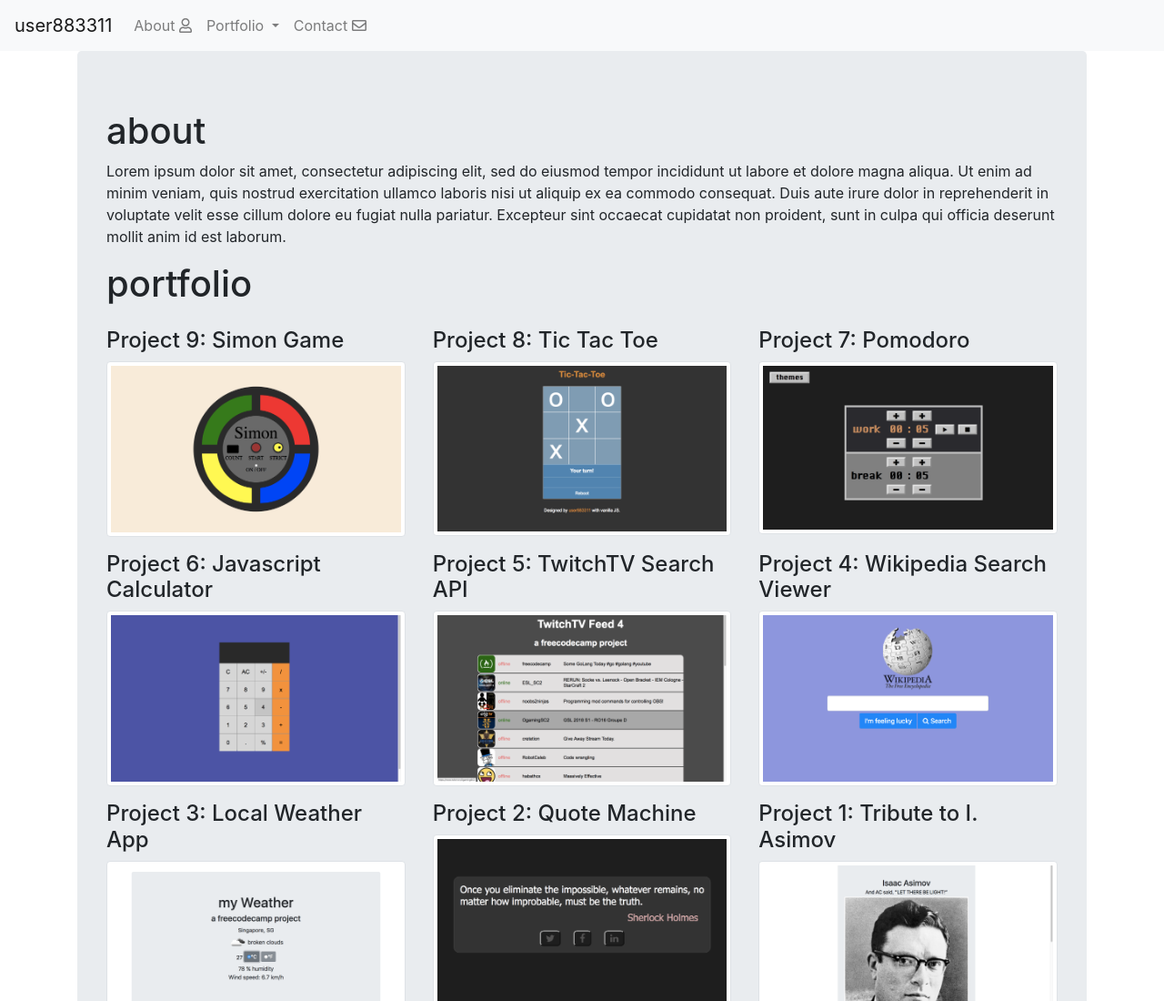
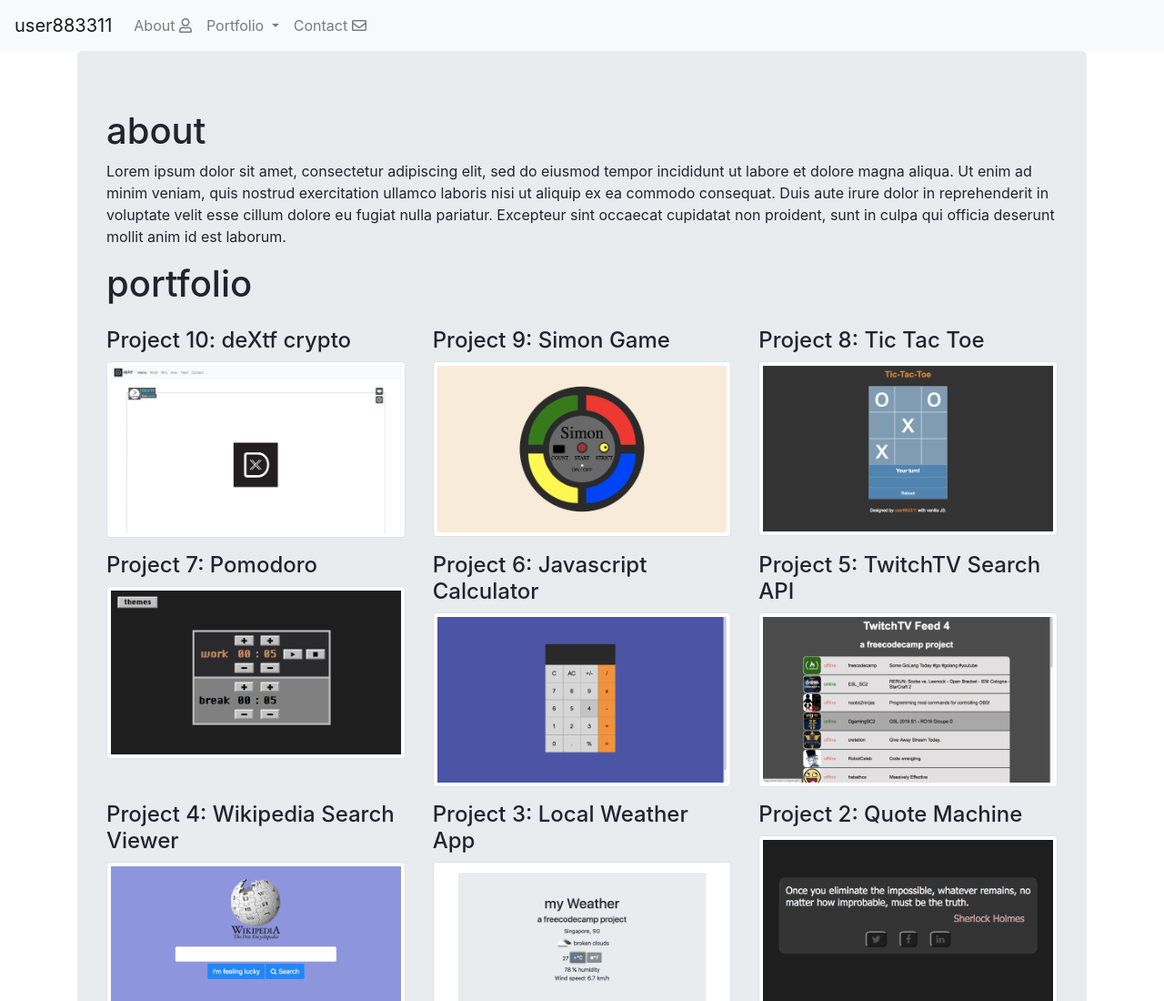
Before and after one commit to user883311/personal-portfolio, a plain HTML site: page index.html in a window 1280 px wide. Shown: the top 1100 px of the page at 91% size. Drawn offline with nearby package versions, Linux system fonts and the light colour scheme.

Commit message:
Added content

```diff
--- a/index.html
+++ b/index.html
@@ -86,6 +86,16 @@
         <h1 id="anchor_portfolio">portfolio</h1>
 
         <div class="projects row">
+            <div class="project col-lg-4 col-md-4 col-sm-6 col-sm-12">
+                <a name="#p10">
+                    <h4>Project 10: deXtf crypto</h4>
+                </a>
+
+                <a target="_blank" href="https://user883311.github.io/dextf/">
+                    <img src="thumbnails/dextf.png" class="img-responsive img-thumbnail img-rounded center-block" alt="Project thumbnail">
+                </a>
+            </div>
+
             <div class="project col-lg-4 col-md-4 col-sm-6 col-sm-12">
                 <a name="#p9">
                     <h4>Project 9: Simon Game</h4>
```
Also changed, not shown: thumbnails/dextf.png (added).
